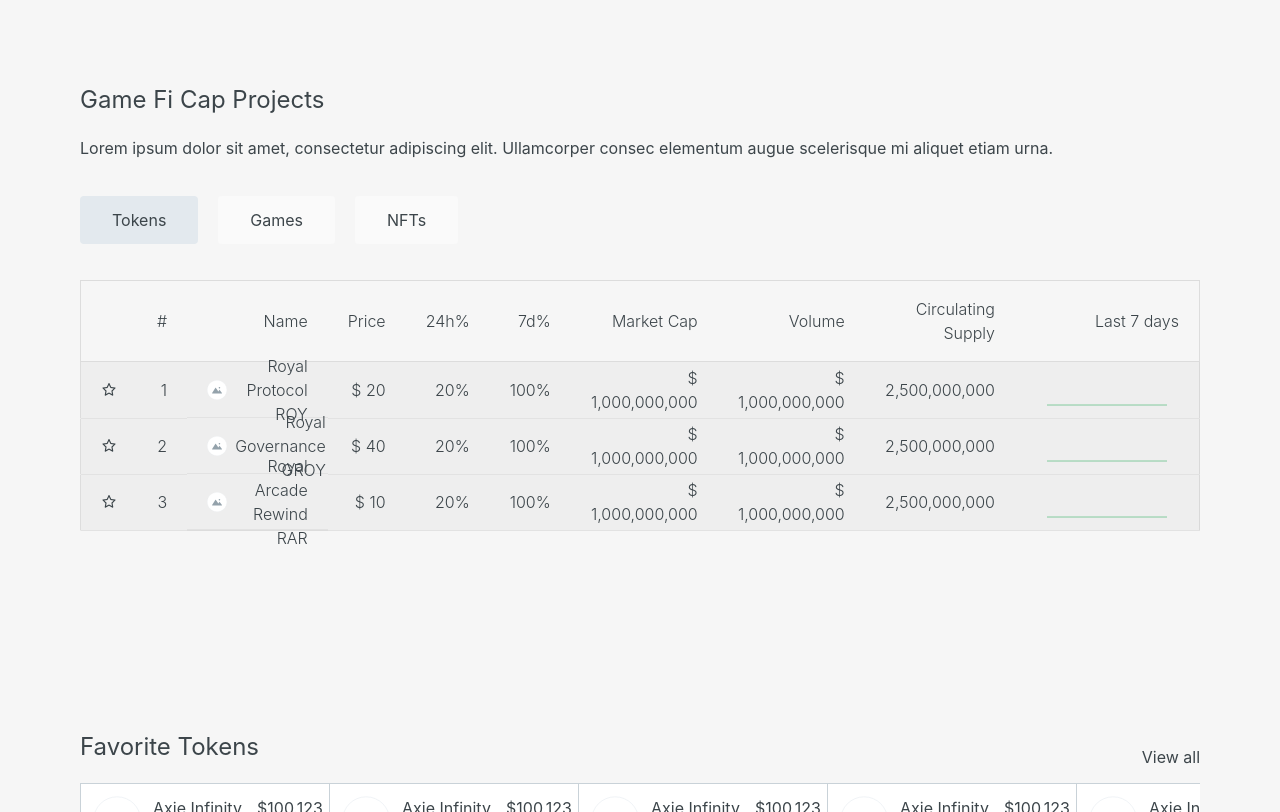
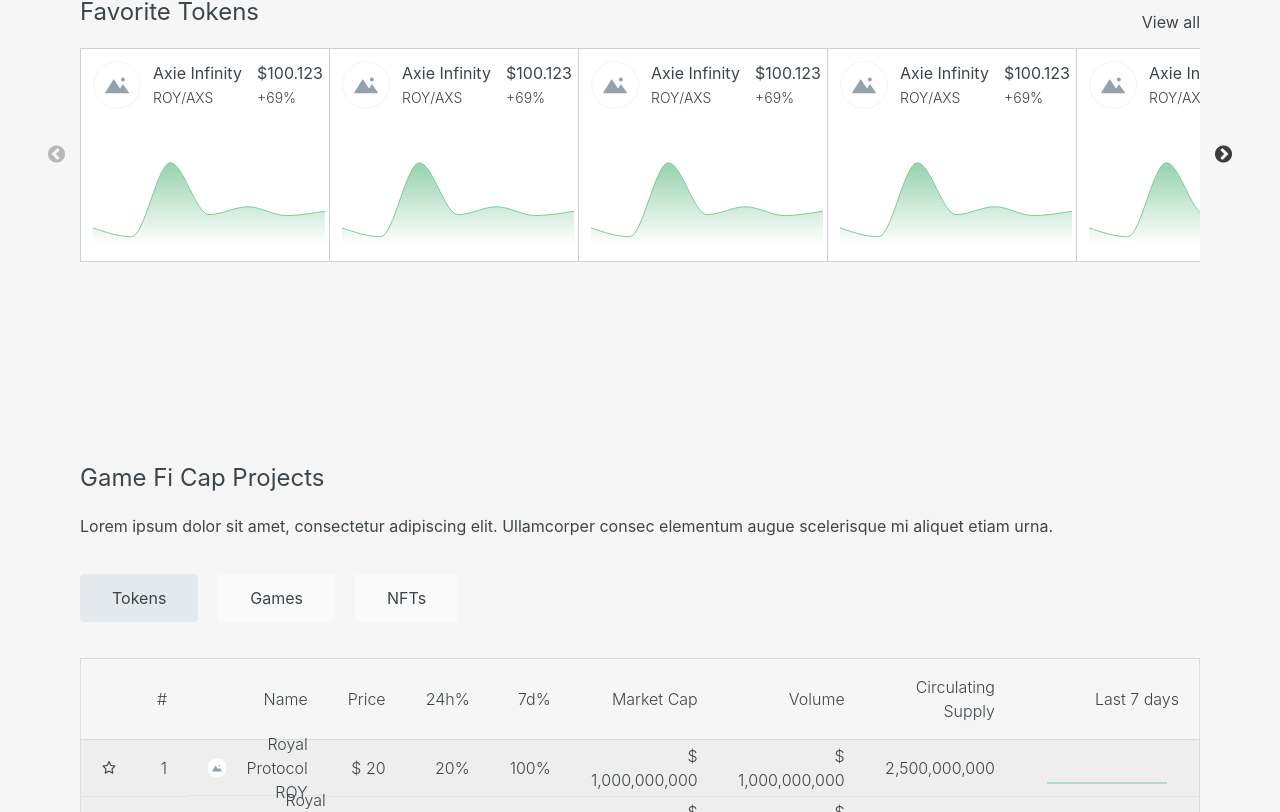
Before and after one commit to sanjipun/test-gameficap, a Next.js app: page / in a window 1280 px wide. Shown: the part 948-1760 px from the top of the page. Built offline with nearby package versions, Linux system fonts and the light colour scheme; no server answers.

Commit message:
arrange the home page sections in order

```diff
--- a/pages/index.tsx
+++ b/pages/index.tsx
@@ -18,8 +18,8 @@
     />
     <LandingPage />
     <StarCharts />
+    <FavoriteTokens />
     <GameFiCapProjects />
-    <FavoriteTokens />
     <TrendingNews />
     <TrendingTokens />
     <TopNFTs />
```
